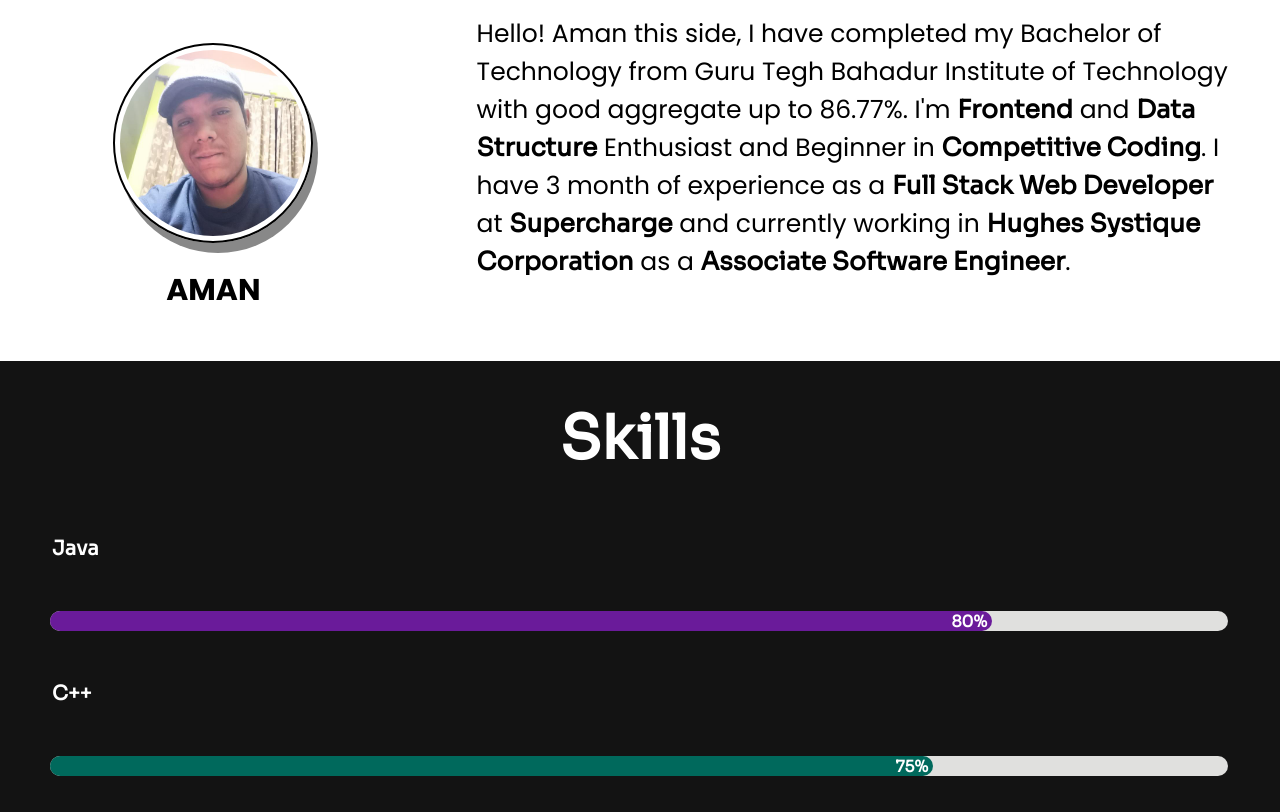
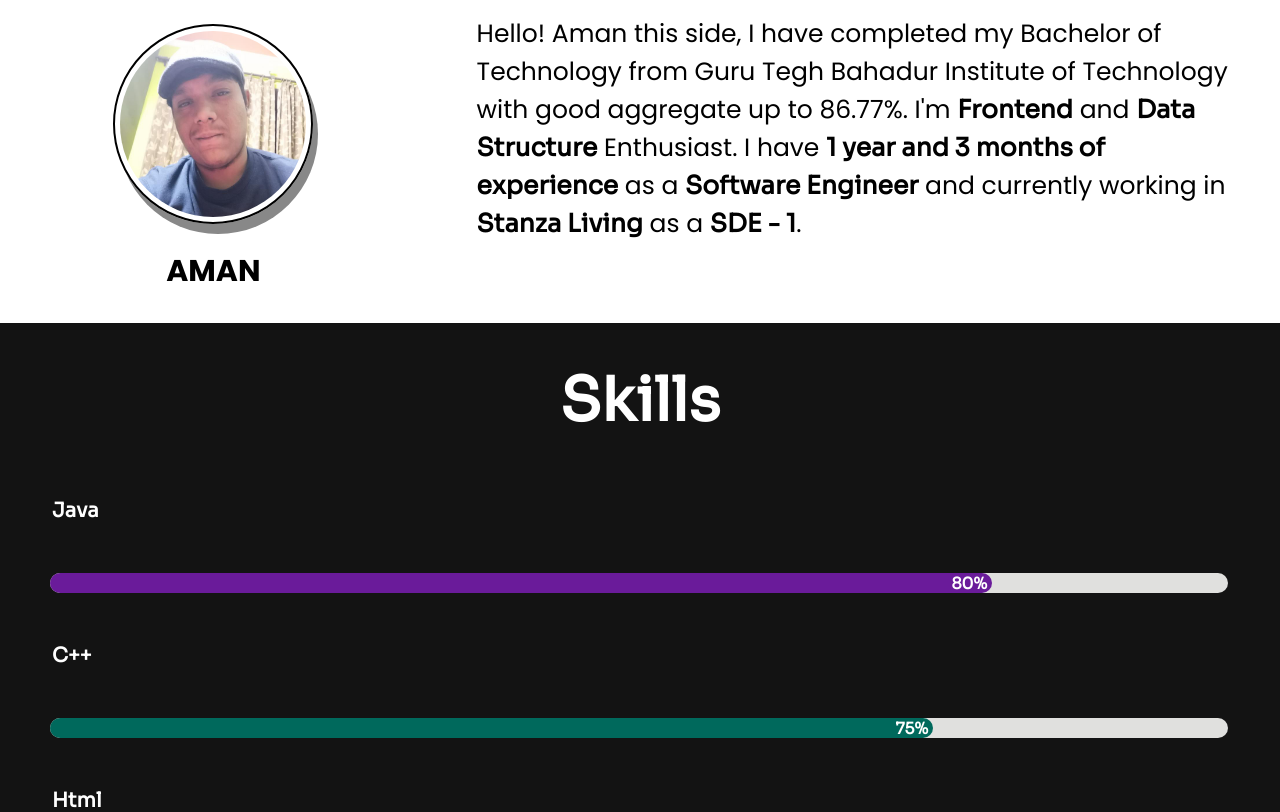
Before and after one commit to X-genius/Aman_Portfolio, a React (Create React App) app: page / in a window 1280 px wide. Shown: the part 1020-1832 px from the top of the page. Built offline with nearby package versions, Linux system fonts and the light colour scheme.

Commit message:
changes-about-info

```diff
--- a/src/components/About Us/aboutUs.js
+++ b/src/components/About Us/aboutUs.js
@@ -27,8 +27,8 @@ const aboutUs = () => {
                            <p className = "IntroParagraph"
                            data-aos="fade-right"
                            data-aos-offset="300"
-                           data-aos-easing="ease-in-sine">Hello! Aman this side, I have completed my Bachelor of Technology from Guru Tegh Bahadur Institute of Technology with good aggregate up to 86.77%. I'm <strong>Frontend</strong> and <strong>Data Structure</strong> Enthusiast and Beginner in <strong>Competitive Coding</strong>. I have 3 month of
-                           experience as a <strong>Full Stack Web Developer</strong> at <strong>Supercharge</strong> and currently working in <strong>Hughes Systique Corporation</strong> as a <strong>Associate Software Engineer</strong>. </p>
+                           data-aos-easing="ease-in-sine">Hello! Aman this side, I have completed my Bachelor of Technology from Guru Tegh Bahadur Institute of Technology with good aggregate up to 86.77%. I'm <strong>Frontend</strong> and <strong>Data Structure</strong> Enthusiast. I have <strong>1 year and 3 months of
+                           experience</strong> as a <strong>Software Engineer</strong> and currently working in <strong>Stanza Living</strong> as a <strong>SDE - 1</strong>. </p>
                     </div>
                 </div>
             </div>
```
Also changed, not shown: 1 other file (tests, documents, lock files or other folders).
